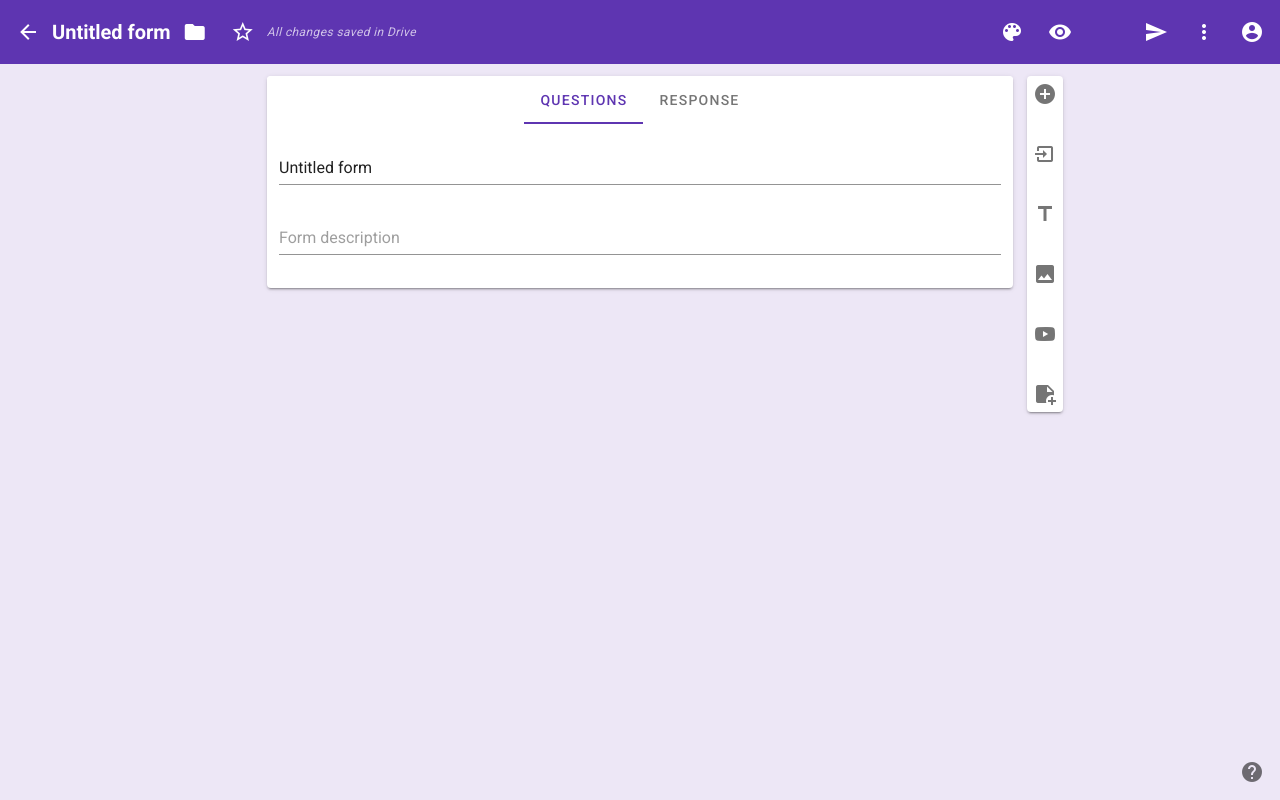
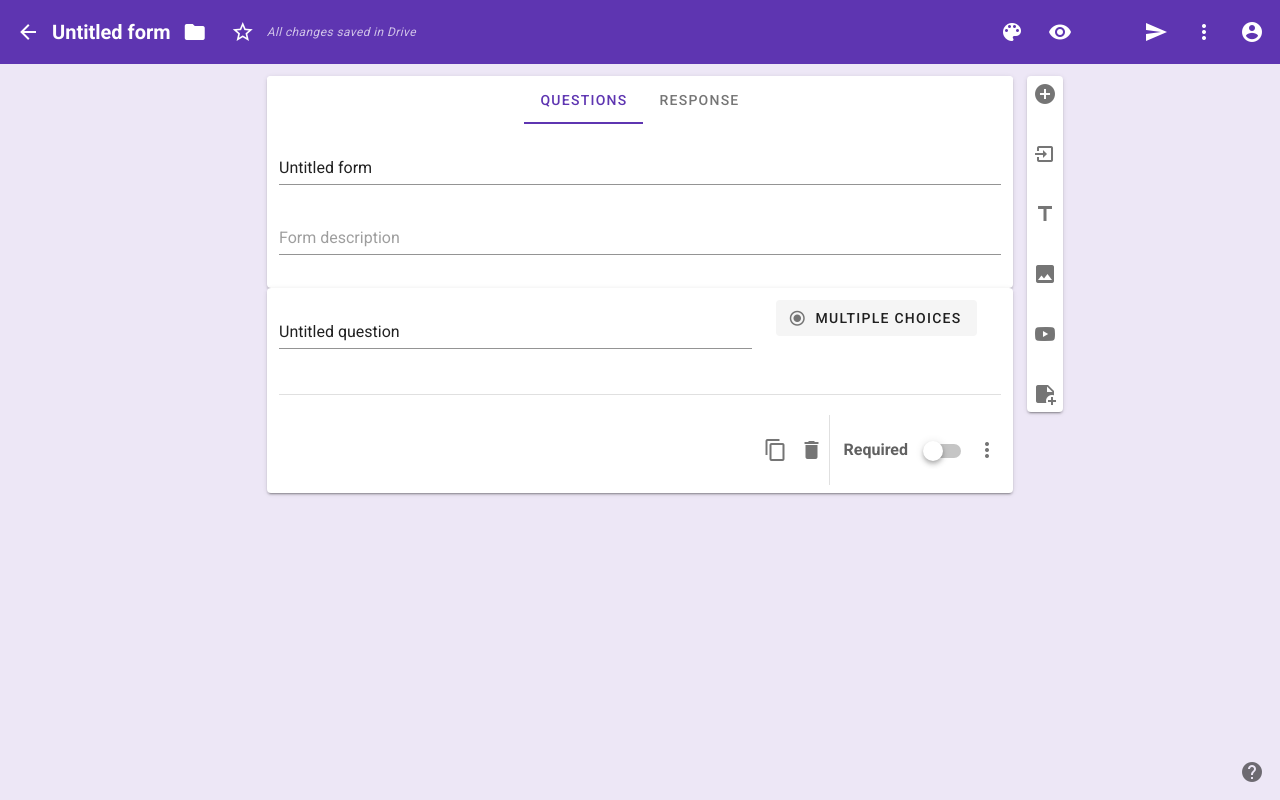
Before and after one commit to daoos/Vue-Forms, a Vue app in the folder frontend/: page / in a window 1280 px wide. Built offline with nearby package versions, Linux system fonts and the light colour scheme.

Commit message:
add and delete question and change its format

```diff
--- a/frontend/src/components/forms/FormCreate.vue
+++ b/frontend/src/components/forms/FormCreate.vue
@@ -39,6 +39,7 @@
               <template v-slot:activator="{ on }">
                 <v-btn
                   icon
+                  @click="addQuestion"
                   v-on="on">
                   <v-icon>mdi-plus-circle</v-icon>
                 </v-btn>
@@ -120,6 +121,88 @@
       </v-card>
 
     </v-card>
+
+    <v-card v-for="(question, question_index) in question.questions">
+      <v-form>
+        <v-container>
+          <v-row>
+            <v-col
+              cols="12"
+              md="8">
+              <v-text-field v-model="question.question">
+              </v-text-field>
+            </v-col>
+            <v-col
+              cols="6"
+              md="4">
+              <v-menu offset-y>
+                <template v-slot:activator="{ on }">
+                  <v-btn
+                    depressed
+                    v-on="on">
+                    <v-icon
+                      color="#757575"
+                      left>{{ question.question_icon }}</v-icon>
+                    {{ question.question_format }}
+                  </v-btn>
+                </template>
+                <v-list>
+                  <v-list-item
+                    v-for="(format, index) in question_format"
+                    :key="index"
+                    @click="changeQuestionFormat(question_index, format)">
+                    <v-list-item-icon>
+                      <v-icon>{{ format.icon }}</v-icon>
+                    </v-list-item-icon>
+                    <v-list-item-title>
+                      {{ format.name }}
+                    </v-list-item-title>
+                  </v-list-item>
+                </v-list>
+              </v-menu>
+            </v-col>
+          </v-row>
+        </v-container>
+      </v-form>
+
+      <v-container>
+        <v-divider></v-divider>
+      </v-container>
+
+      <v-card-actions>
+        <div class="flex-grow-1"></div>
+        <v-tooltip bottom>
+          <template v-slot:activator="{ on }">
+            <v-btn
+              icon
+              v-on="on">
+              <v-icon>mdi-content-copy</v-icon>
+            </v-btn>
+          </template>
+          <span class="tooltip">Duplicate</span>
+        </v-tooltip>
+
+        <v-tooltip bottom>
+          <template v-slot:activator="{ on }">
+            <v-btn
+              icon
+              @click="deleteQuestion(question_index)"
+              v-on="on">
+              <v-icon>mdi-delete</v-icon>
+            </v-btn>
+          </template>
+          <span class="tooltip">Delete</span>
+        </v-tooltip>
+
+        <v-divider vertical></v-divider>
+        <span class="switch-label">Required</span>
+        <v-switch class="switch"></v-switch>
+        <v-btn icon>
+          <v-icon>mdi-dots-vertical</v-icon>
+        </v-btn>
+      </v-card-actions>
+    </v-card>
+
   </div>
 </template>
 
@@ -133,7 +216,47 @@
         question: {
           title: 'Untitled form',
           description: '',
+          questions: [
+            {
+              question: 'Untitled question',
+              question_format: 'Multiple choices',
+              question_icon: 'mdi-radiobox-marked',
             }
+          ],
+        },
+        question_format: [
+            { name: 'Short answer', icon: 'mdi-text-short' },
+            { name: 'Paragraph', icon: 'mdi-text' },
+            { name : 'Multiple choices', icon: 'mdi-radiobox-marked' },
+            { name: 'Checkboxes', icon: 'mdi-checkbox-marked' },
+            { name: 'Dropdown', icon: 'mdi-arrow-down-drop-circle' },
+            { name:'File upload', icon: 'mdi-cloud-upload' },
+            { name: 'Linear scale', icon : 'mdi-undo' },
+            { name: 'Multiple choice grid', icon: 'mdi-undo' },
+            { name:'Checkbox grid', icon: 'mdi-undo' },
+            { name: 'Date', icon: 'mdi-calendar-range' },
+            { name:'Time', icon: 'mdi-clock-outline'},
+          ],
+      }
+    },
+    computed: {
+
+    },
+    methods: {
+      addQuestion() {
+        this.question.questions.push({
+            question: 'Untitled question',
+            question_format: 'Multiple choices',
+            question_icon: 'mdi-radiobox-marked',
+          }
+        )
+      },
+      deleteQuestion(question_index) {
+        this.question.questions.splice(question_index, 1)
+      },
+      changeQuestionFormat(question_index, format) {
+        this.question.questions[question_index].question_format = format.name
+        this.question.questions[question_index].question_icon = format.icon
       }
     }
   }
@@ -150,4 +273,15 @@
     top: 0px;
     right: -50px;
   }
+
+  .switch-label {
+    margin-right:15px;
+    margin-left:15px;
+    color: #616161;
+    font-weight: bold;
+  }
+
+  .switch {
+    padding-top: 8px;
+  }
 </style>
--- a/frontend/src/components/include/Header.vue
+++ b/frontend/src/components/include/Header.vue
@@ -103,24 +103,28 @@
 				left
 				bottom
 			>
-				<template v-slot:activator="{ on }">
+				<template v-slot:activator="{ on: menu }">
+          <v-tooltip bottom>
+            <template v-slot:activator="{ on: tooltip }">
     					<v-btn
                 icon
-            v-on="on">
+                v-on="{ ...tooltip, ...menu }">
     						  <v-icon>mdi-dots-vertical</v-icon>
     					</v-btn>
+            </template>
+            <span class="tooltip">More</span>
+          </v-tooltip>
 				</template>
 
 				<v-list>
 					<v-list-item
-						v-for="n in 5"
-						:key="n"
-						@click="() => {}"
-					>
+						v-for="(option, index) in options"
+						:key="index"
+						@click="">
             <v-list-item-icon>
-            <v-icon>mdi-undo</v-icon>
+              <v-icon>{{ option.icon }}</v-icon>
             </v-list-item-icon>
-					<v-list-item-title>Option {{ n }}</v-list-item-title>
+  					<v-list-item-title>{{ option.name }}</v-list-item-title>
 					</v-list-item>
 				</v-list>
 			</v-menu>
@@ -141,7 +145,32 @@
 </template>
 
 <script>
+	export default {
+    components: {
 
+    },
+    data() {
+      return {
+          options: [
+            { name: 'Undo', icon: 'mdi-undo'},
+            { name: 'Make a copy', icon: 'mdi-content-copy' },
+            { name: 'Move to trash', icon: 'mdi-delete' },
+            { name: 'Get pre-filled link', icon: 'mdi-link' },
+            { name: 'Print', icon: 'mdi-printer' },
+            { name: 'Add collaborators', icon: 'mdi-account-multiple-plus' },
+            { name: 'Script editor', icon: 'mdi-code-tags' },
+            { name: 'Add-ons', icon: 'mdi-puzzle' },
+            { name: 'Preferences', icon: 'mdi-account-settings' },
+          ]
+        }
+      },
+    computed: {
+
+    },
+    methods: {
+
+    }
+  }
 </script>
 
 <style scoped>
```
Lines whose indentation alone changed are shown as unchanged.
